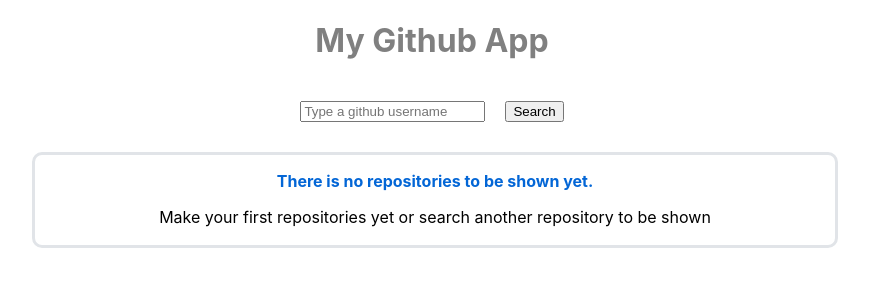
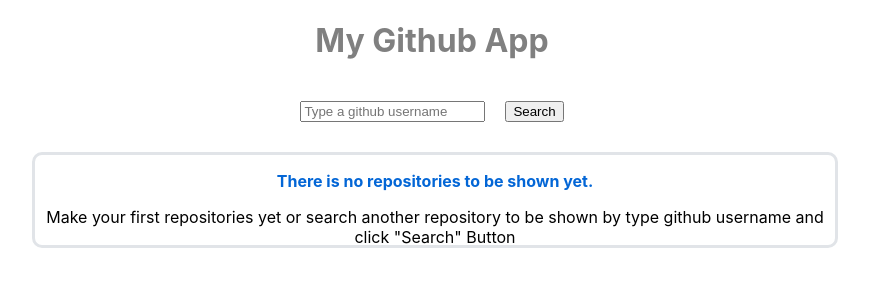
Before and after one commit to HasymiMuhamad/telkom-skilltest-hasymi-frontend, a React (Create React App) app: page / in a window 1280 px wide. Shown: the top 300 px of the page, without its empty margins (208-1077 px from the left). Built offline with nearby package versions, Linux system fonts and the light colour scheme.

Commit message:
add more writing description in no repositories condition

```diff
--- a/src/component/ListItem/ListItem.js
+++ b/src/component/ListItem/ListItem.js
@@ -18,7 +18,7 @@
                     ) : (
                         <div className="item">
                             <p className="item-title">There is no repositories to be shown yet.</p>
-                            <p className="item-desc">Make your first repositories yet or search another repository to be shown</p>
+                            <p className="item-desc">Make your first repositories yet or search another repository to be shown by type github username and click "Search" Button</p>
                         </div>
                     )
                 }
```
